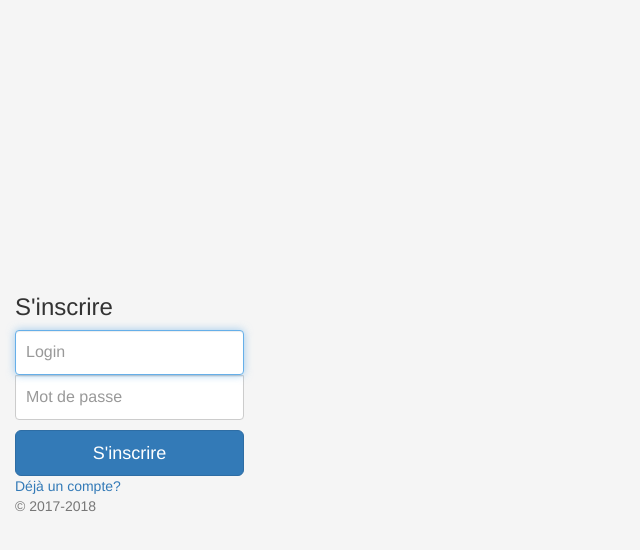
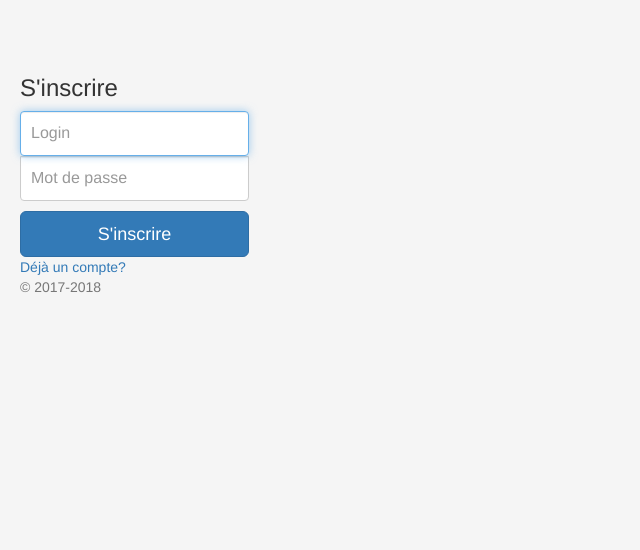
Before and after one commit to alexmoutouh/AngularTodoList, a plain HTML site: page public/index.html in a window 1280 px wide. Shown: the whole page, without its empty margins (0-640 px from the left). Drawn offline with Linux system fonts and the light colour scheme.

Commit message:
Fix css + correctif Readme.txt.

```diff
--- a/public/css/signin.css
+++ b/public/css/signin.css
@@ -7,8 +7,8 @@ body {
   display: -ms-flexbox;
   display: flex;
   -ms-flex-align: center;
-  align-items: center;
   padding-top: 40px;
+  padding-left: 5px;
   padding-bottom: 40px;
   background-color: #f5f5f5;
 }
```
Also changed, not shown: README.txt.
